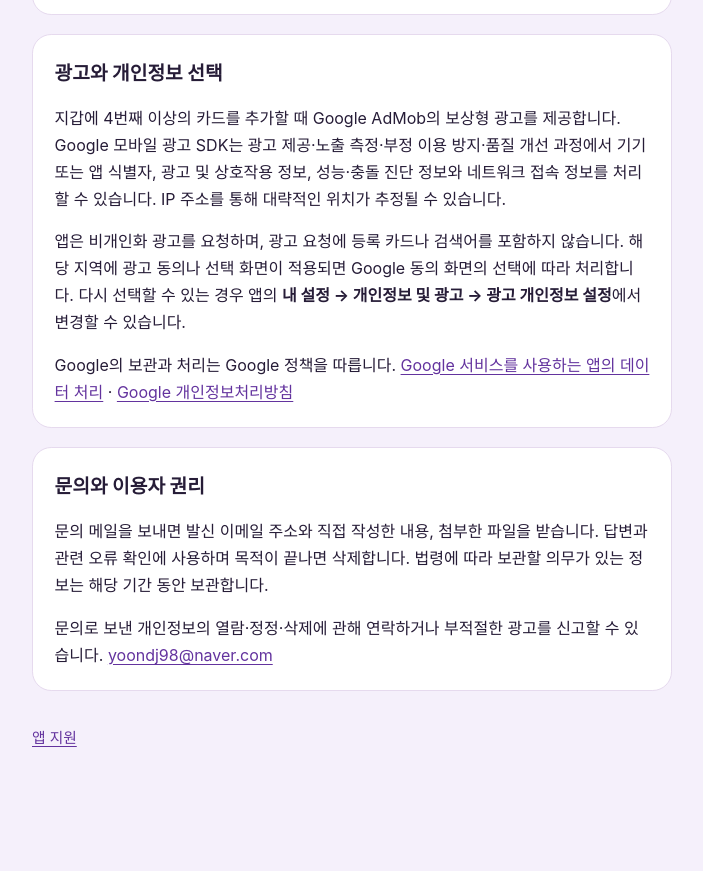
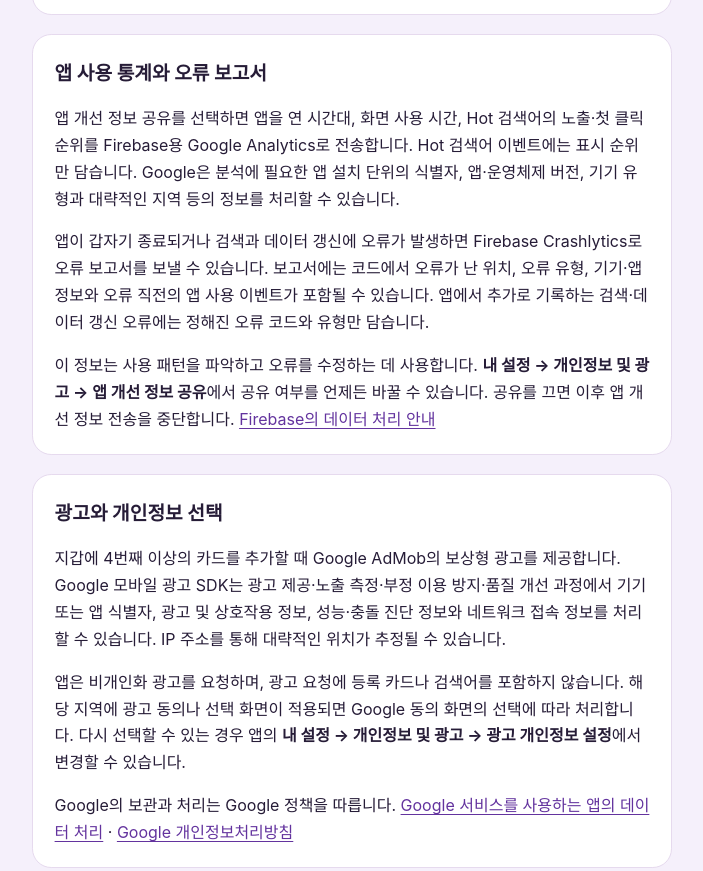
Before and after one commit to mworo-app/mworo-app.github.io, a plain HTML site: page privacy.html in a window 1280 px wide. Shown: the part 893-1764 px from the top of the page, without its empty margins (288-991 px from the left). Before the commit the page ends 1724 px from the top, so only its background shows below. Drawn offline with Linux system fonts and the light colour scheme.

Commit message:
Disclose optional app analytics and diagnostics

```diff
--- a/privacy.html
+++ b/privacy.html
@@ -3,7 +3,7 @@
 <head>
   <meta charset="utf-8">
   <meta name="viewport" content="width=device-width, initial-scale=1">
-  <meta name="description" content="‘뭐로 긁지?’ iOS 앱의 기기 저장, Google 광고, 문의 정보와 이용자 선택을 안내합니다.">
+  <meta name="description" content="‘뭐로 긁지?’ iOS 앱의 기기 저장, 앱 사용 통계와 오류 보고서, Google 광고와 이용자 선택을 안내합니다.">
   <title>뭐로 긁지? 개인정보처리방침</title>
   <link rel="icon" href="/app-icon.png">
   <link rel="stylesheet" href="/styles.css">
@@ -26,6 +26,12 @@
       <p>서버는 브랜드·업종별 횟수를 시간 단위로 합산하고 최근 24개 시간 구간의 상위 검색어를 제공합니다. 중복·남용 방지를 위해 짧은 유효기간의 임시 토큰과 매일 바뀌는 방식으로 변환한 네트워크 주소의 HMAC 값을 사용합니다. 원문 네트워크 주소는 집계 테이블에 저장하지 않으며, 오래된 집계·제한 기록은 요청 시 정리합니다. 네트워크 접속·운영 로그 등 서비스 제공자의 처리는 <a href="https://supabase.com/privacy">Supabase 개인정보처리방침</a>을 따릅니다.</p>
     </section>
     <section>
+      <h2>앱 사용 통계와 오류 보고서</h2>
+      <p>앱 개선 정보 공유를 선택하면 앱을 연 시간대, 화면 사용 시간, Hot 검색어의 노출·첫 클릭 순위를 Firebase용 Google Analytics로 전송합니다. Hot 검색어 이벤트에는 표시 순위만 담습니다. Google은 분석에 필요한 앱 설치 단위의 식별자, 앱·운영체제 버전, 기기 유형과 대략적인 지역 등의 정보를 처리할 수 있습니다.</p>
+      <p>앱이 갑자기 종료되거나 검색과 데이터 갱신에 오류가 발생하면 Firebase Crashlytics로 오류 보고서를 보낼 수 있습니다. 보고서에는 코드에서 오류가 난 위치, 오류 유형, 기기·앱 정보와 오류 직전의 앱 사용 이벤트가 포함될 수 있습니다. 앱에서 추가로 기록하는 검색·데이터 갱신 오류에는 정해진 오류 코드와 유형만 담습니다.</p>
+      <p>이 정보는 사용 패턴을 파악하고 오류를 수정하는 데 사용합니다. <strong>내 설정 → 개인정보 및 광고 → 앱 개선 정보 공유</strong>에서 공유 여부를 언제든 바꿀 수 있습니다. 공유를 끄면 이후 앱 개선 정보 전송을 중단합니다. <a href="https://firebase.google.com/support/privacy?hl=ko">Firebase의 데이터 처리 안내</a></p>
+    </section>
+    <section>
       <h2>광고와 개인정보 선택</h2>
       <p>지갑에 4번째 이상의 카드를 추가할 때 Google AdMob의 보상형 광고를 제공합니다. Google 모바일 광고 SDK는 광고 제공·노출 측정·부정 이용 방지·품질 개선 과정에서 기기 또는 앱 식별자, 광고 및 상호작용 정보, 성능·충돌 진단 정보와 네트워크 접속 정보를 처리할 수 있습니다. IP 주소를 통해 대략적인 위치가 추정될 수 있습니다.</p>
       <p>앱은 비개인화 광고를 요청하며, 광고 요청에 등록 카드나 검색어를 포함하지 않습니다. 해당 지역에 광고 동의나 선택 화면이 적용되면 Google 동의 화면의 선택에 따라 처리합니다. 다시 선택할 수 있는 경우 앱의 <strong>내 설정 → 개인정보 및 광고 → 광고 개인정보 설정</strong>에서 변경할 수 있습니다.</p>
```
